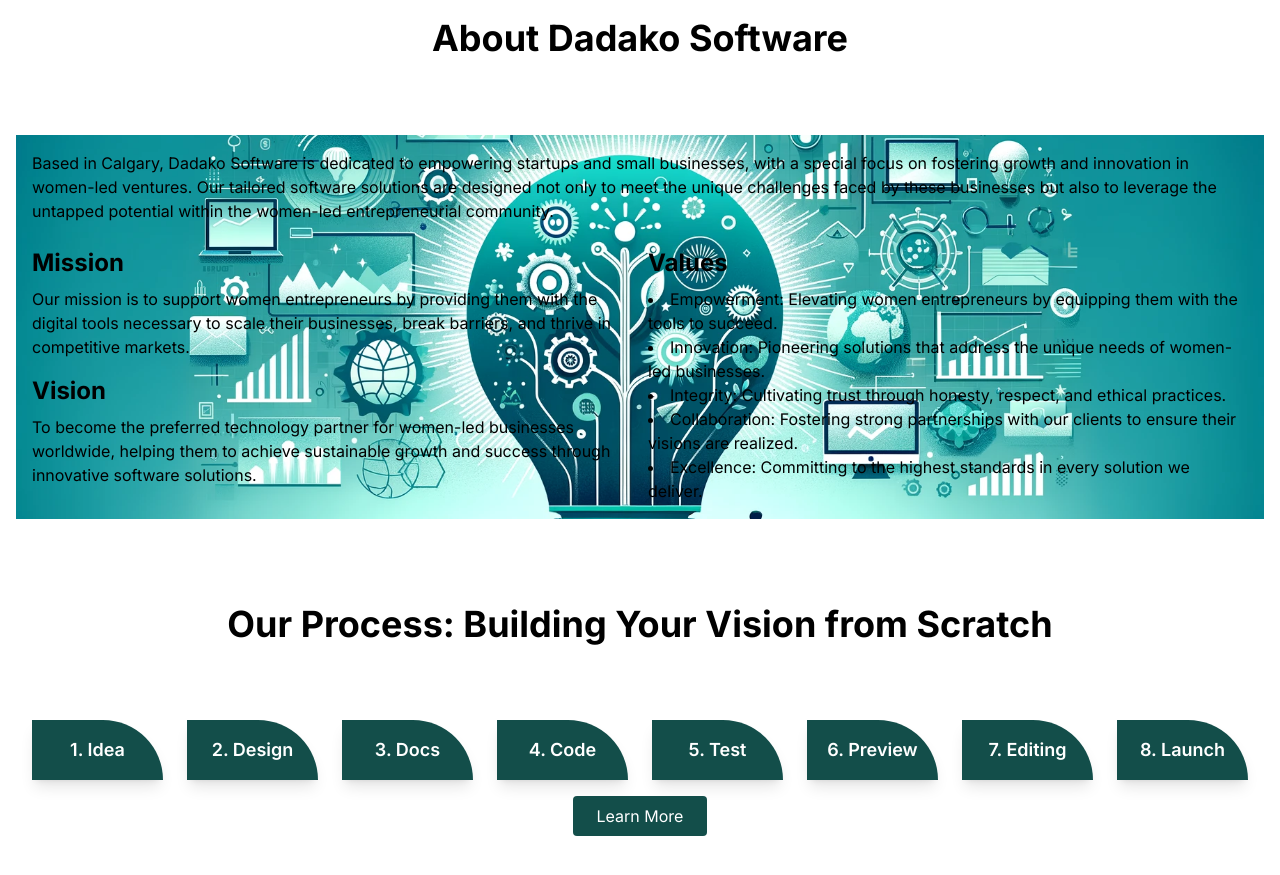
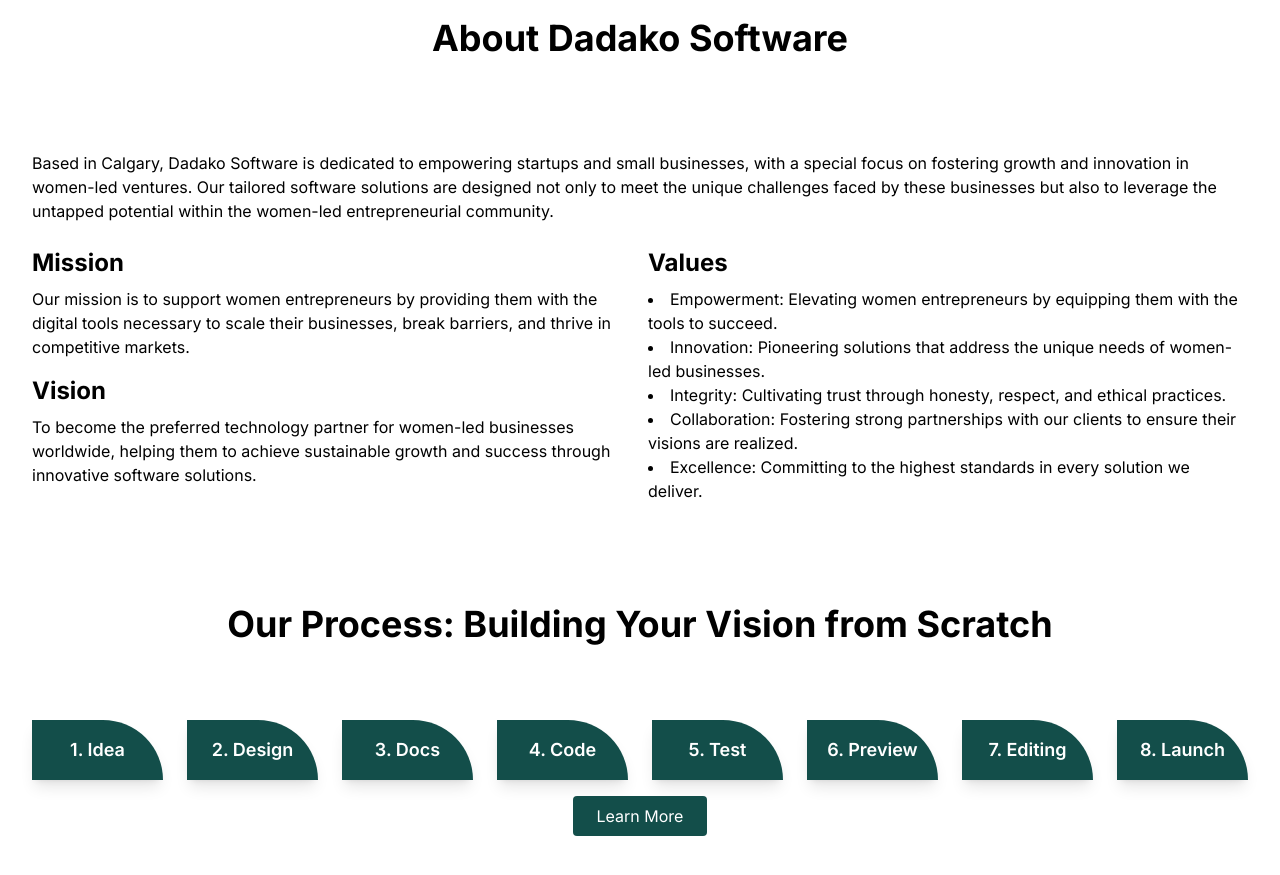
Before and after one commit to Tby23rd/dadakowebsite, a Next.js app: page / in a window 1280 px wide. Shown: the part 2960-3835 px from the top of the page. Built offline with nearby package versions, Linux system fonts and the light colour scheme.

Commit message:
removing the image

```diff
--- a/components/other/About.tsx
+++ b/components/other/About.tsx
@@ -7,7 +7,7 @@
       <h1 className="text-4xl font-bold text-center mb-10">
         About Dadako Software
       </h1>
-      <div className="w-full container mx-auto p-4 lg:bg-[url('/images/bg.webp')] lg:bg-cover lg:bg-center">
+      <div className="w-full container mx-auto p-4 ">
         <div className="flex gap-4">
           <p className="text-black mb-6">
             Based in Calgary, Dadako Software is dedicated to empowering startups and small businesses, with a special focus on fostering growth and innovation in women-led ventures. Our tailored software solutions are designed not only to meet the unique challenges faced by these businesses but also to leverage the untapped potential within the women-led entrepreneurial community.
```
